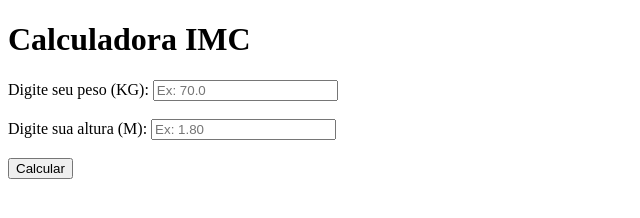
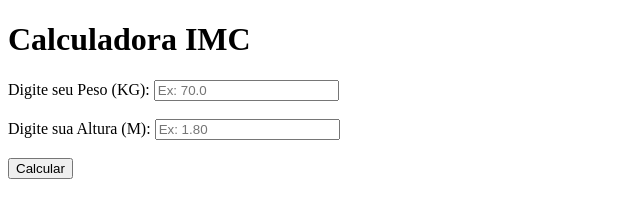
Before and after one commit to pietrostappazzoli-dev/imc, a plain HTML site: page index.html in a window 1280 px wide. Shown: the full height of the page, 0-640 px from the left. Drawn offline with Linux system fonts and the light colour scheme.

Commit message:
Update index.html

```diff
--- a/index.html
+++ b/index.html
@@ -10,10 +10,10 @@
 <body>
     <h1>Calculadora IMC</h1>
     <form>
-        <label>Digite seu peso (KG): </label>
+        <label>Digite seu Peso (KG): </label>
         <input type="number" id="peso" step="0.1" placeholder="Ex: 70.0">
         <br><br>
-        <label>Digite sua altura (M): </label>
+        <label>Digite sua Altura (M): </label>
         <input type="number" id="altura" step="0.1" placeholder="Ex: 1.80">
         <br><br>
         <input type="button" value="Calcular" onclick="calculoIMC()">
```
